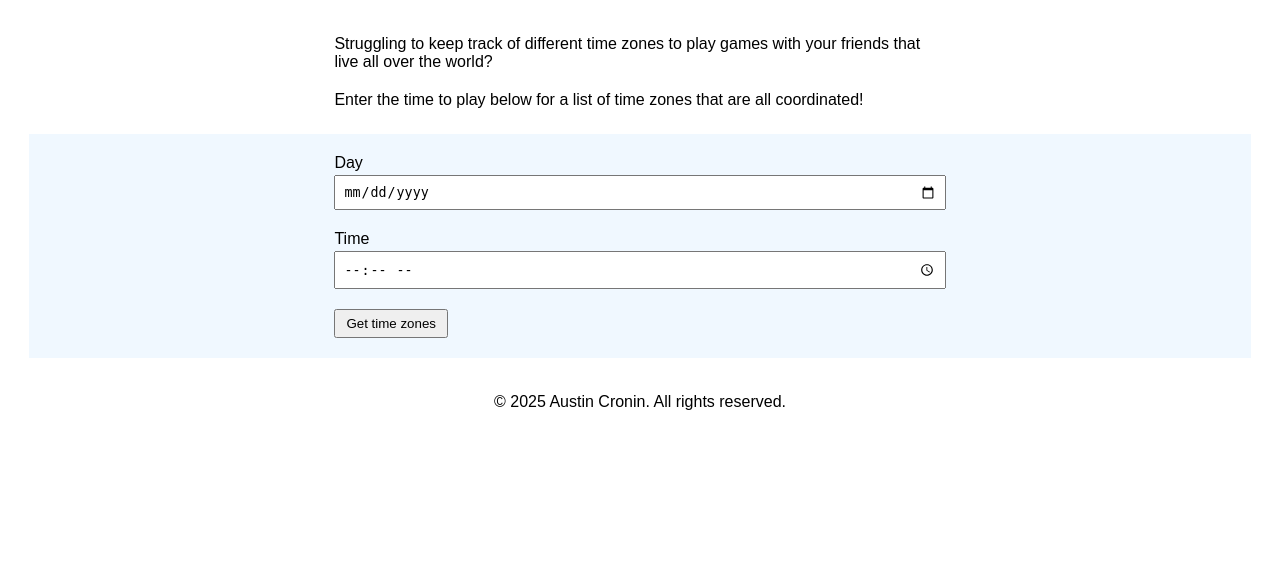
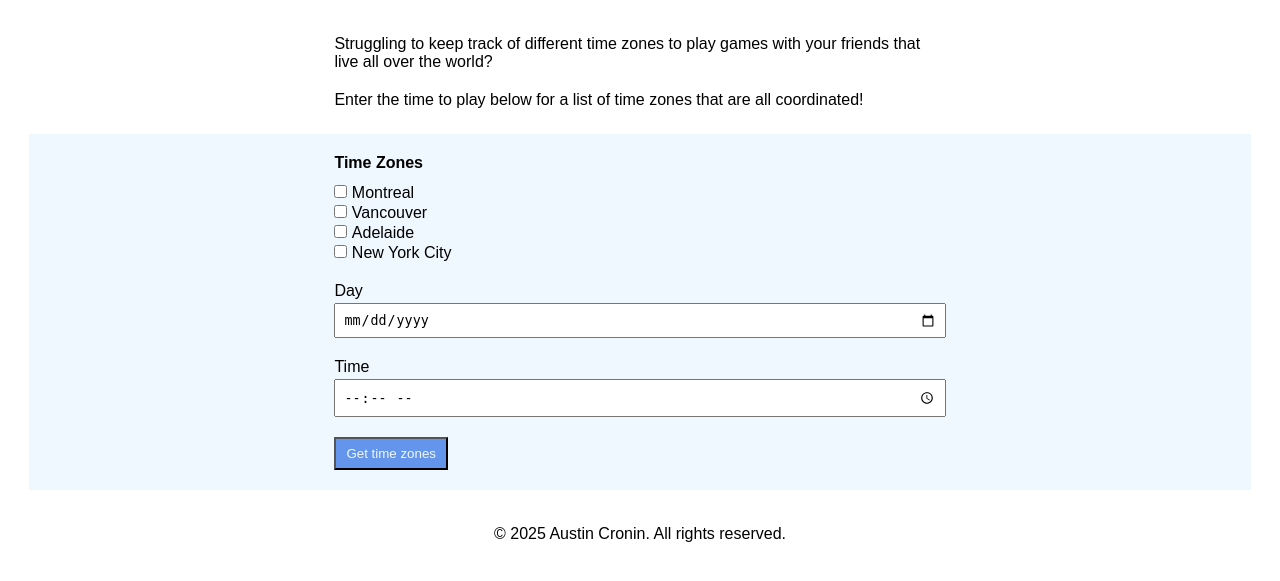
Before and after one commit to tincro/time_warp, a Python web app: template src/time_warp/templates/index.html in a window 1280 px wide. Shown: the part 66-647 px from the top of the page. Run offline with Jinja, Linux system fonts and the light colour scheme; the template is opened without the code that fills it, so the values that code supplies are empty.

Commit message:
Added Location options to list of zones to display

```diff
--- a/src/time_warp/static/style.css
+++ b/src/time_warp/static/style.css
@@ -19,6 +19,10 @@ body {
     padding: 1.8rem;
 }
 
+fieldset {
+    border: none;
+}
+
 footer {
     text-align: center;
 }
@@ -33,6 +37,11 @@ input {
     margin-top: 3px;
     padding: 7px;
     width: 100%;
+}
+
+legend {
+    font-weight: 600;
+    margin-bottom: 10px;
 }
 
 main {
@@ -50,19 +59,22 @@ p {
 }
 
 .btn {
+    background-color: cornflowerblue;
+    color: aliceblue;
     display: block;
     margin-top: 20px;
     max-width: 300px;
-    padding: 5px 10px;
+    padding: 7px 10px;
+    text-align: center;
 }
 
-.form-container {
+.form-container, .results-container {
     background-color: aliceblue;
     margin: 20px 0;
     padding: 20px 0;
 }
 
-.input-container{
+.input-container, .proposed-container {
     margin-top: 20px;
 }
 
@@ -70,10 +82,38 @@ p {
     margin-top: 0px;
 }
 
+.location {
+    text-transform: uppercase;
+    font-weight: 800;
+}
+.loc-item {
+    /* display: flexbox; */
+}
+.loc-item input, .loc-item label {
+    display: inline-block;
+    width: inherit;
+}
+
 .main-content {
     width: 50%;
 }
 
-.page-title {
+.page-title, .location, .game-time {
     text-align: center;
 }
+
+.results-container {
+    display: flexbox;
+    justify-content: center;
+}
+
+.results-item {
+    display: inline-block;
+    flex-direction: row;
+    max-width: 100%;
+    min-width: 30%;
+}
+
+.results-item:last-child {
+    border-bottom: none;
+}
--- a/src/time_warp/templates/index.html
+++ b/src/time_warp/templates/index.html
@@ -19,14 +19,40 @@
 
             <form action="timezones.html" method="post" target="_blank">
                 <div class="input-container">
+                <fieldset>
+                    <legend>Time Zones</legend>
+                    <div class="loc-item">
 
+                        <input id="loc-montreal" name="loc-montreal" type="checkbox" value="Montreal">
+                        <label for="loc-montreal">Montreal</label>
+                    </div>
+                    <div class="loc-item">
+
+                        <input id="loc-vancouver" name="loc-vancouver" type="checkbox" value="Vancouver">
+                        <label for="loc-vancouver">Vancouver</label>
+                    </div>
+                    <div class="loc-item">
+
+                        <input id="loc-adelaide" name="loc-adelaide" type="checkbox" value="Adelaide">
+                        <label for="loc-adelaide">Adelaide</label>
+                    </div>
+                    <div class="loc-item">
+
+                        <input id="loc-nyc" name="loc-nyc" type="checkbox" value="New York">
+                        <label for="loc-nyc">New York City</label>
+                    </div>
+                </fieldset>
+                </div>
+
+                <div class="input-container">
                     <label for="date">Day</label>
-                    <input id="date" name="date" type="date" value="">
+                    <input id="date" name="date" type="date" value="" required>
                 </div>
+
                 <div class="input-container">
 
                     <label for="time">Time</label>
-                    <input id="time" name="time" type="time">
+                    <input id="time" name="time" type="time" required>
                 </div>
                 <button class="btn" type="submit">Get time zones</button>
 
```
Also changed, not shown: src/time_warp/app.py (+8 -2 lines), src/time_warp/templates/timezones.html (+11 -5 lines), src/time_warp/time_warp.py (+17 -4 lines).
